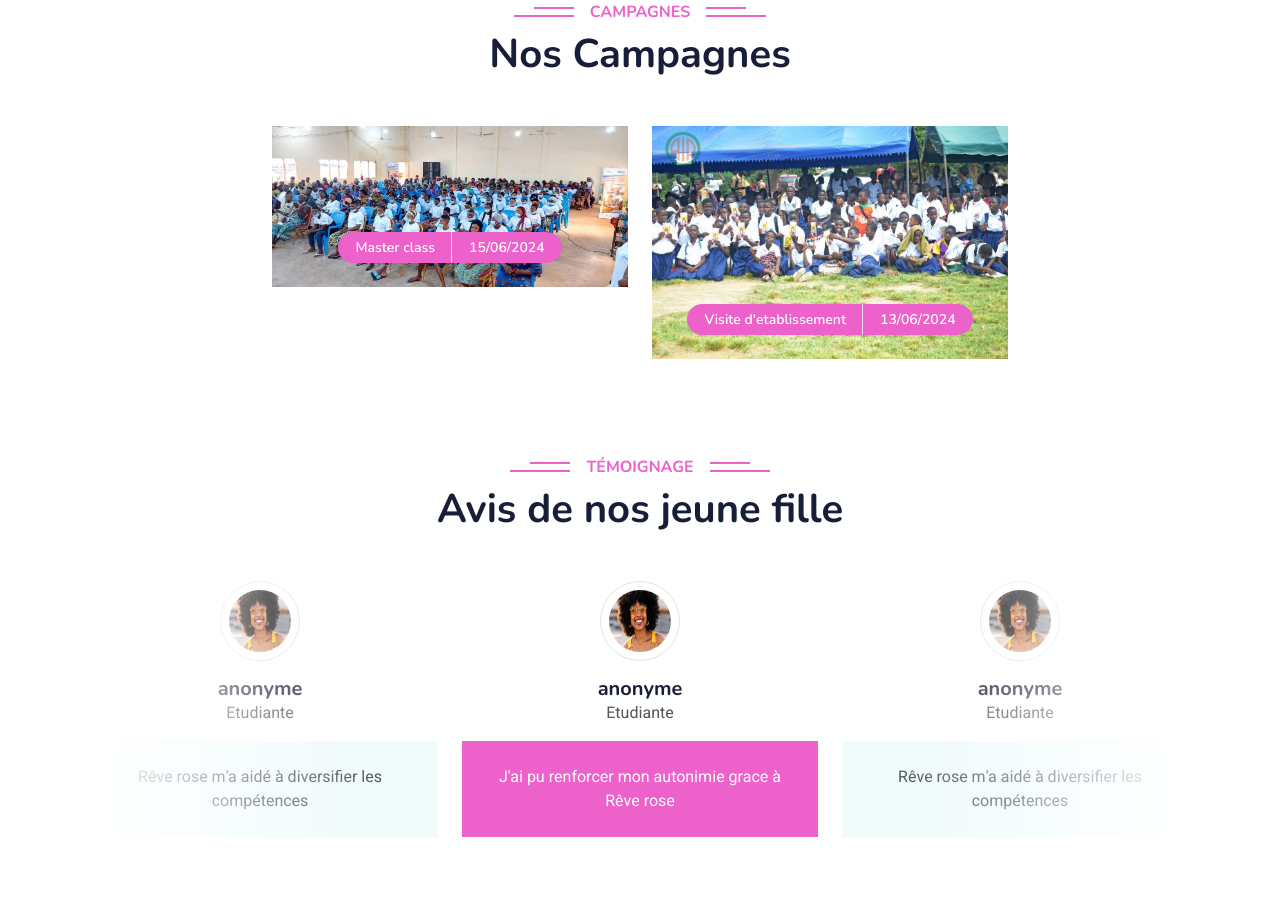
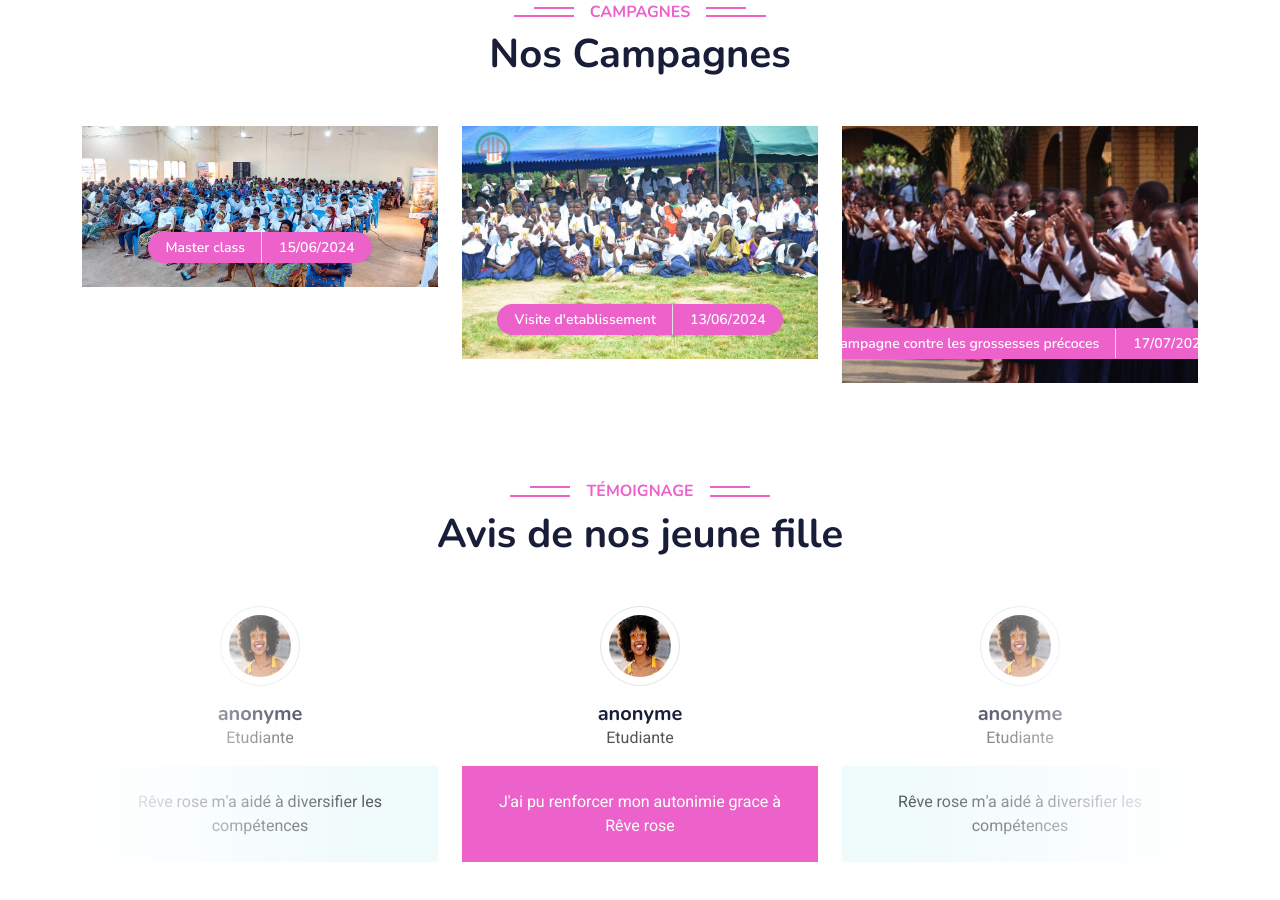
Before and after one commit to davidagoua/amlan, a plain HTML site: page index.html in a window 1280 px wide. Shown: the part 2996-3896 px from the top of the page. Drawn offline with nearby package versions, Linux system fonts and the light colour scheme.

Commit message:
sortie trotoire

```diff
--- a/index.html
+++ b/index.html
@@ -270,6 +270,18 @@ Rêve Rose sur fonde sur les nombreuses inégalités et violences dont sont suje
 
                     </div>
                 </div>
+                <div class="col-lg-4 col-md-6 wow fadeInUp" data-wow-delay="0.1s">
+                    <div class="course-item bg-light">
+                        <div class="position-relative overflow-hidden">
+                            <img class="img-fluid" src="img/imf.jpg" alt="">
+                            <div class="w-100 d-flex justify-content-center position-absolute bottom-0 start-0 mb-4">
+                                <a href="#" class="flex-shrink-0 btn btn-sm btn-primary px-3 border-end" style="border-radius: 30px 0 0 30px;">Campagne contre les grossesses précoces</a>
+                                <a href="#" class="flex-shrink-0 btn btn-sm btn-primary px-3" style="border-radius: 0 30px 30px 0;">17/07/2024</a>
+                            </div>
+                        </div>
+
+                    </div>
+                </div>
             </div>
         </div>
     </div>
```
